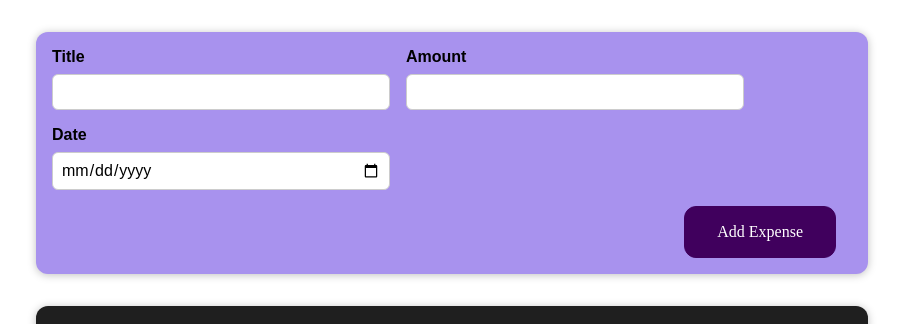
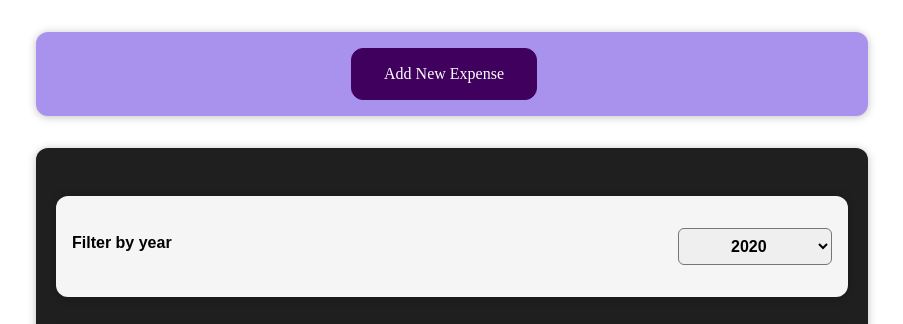
Before and after one commit to robcrusoe/react-een, a React (Create React App) app: page / in a window 1280 px wide. Shown: the top 324 px of the page, without its empty margins (188-1091 px from the left). Built offline with nearby package versions, Linux system fonts and the light colour scheme.

Commit message:
Some structural and conditional changes

```diff
--- a/src/components/NewExpense/ExpenseForm.js
+++ b/src/components/NewExpense/ExpenseForm.js
@@ -87,6 +87,7 @@
             </div>
 
             <div className='new-expense__actions'>
+                <button type='button' onClick={props.onCancel}>Cancel</button>
                 <button type='submit'>Add Expense</button>
             </div>
         </form>
--- a/src/components/NewExpense/NewExpense.js
+++ b/src/components/NewExpense/NewExpense.js
@@ -1,7 +1,11 @@
+import { useState } from 'react';
+
 import './NewExpense.css';
 import ExpenseForm from './ExpenseForm';
 
 const NewExpense = (props) => {
+
+    const [isEditing, setIsEditing] = useState(false);
 
     const saveExpenseDataHandler = (enteredExpenseData) => {
         const expenseData = {
@@ -15,10 +19,22 @@
         props.onAddExpense(expenseData);
     };
 
+    const startEditingHandler = () => {
+        setIsEditing(true);
+    };
+
+    const stopEditingHandler = () => {
+        setIsEditing(false);
+    };
+
     return (
         <div className='new-expense'>
             {/* `props` can only be passed from parent to child */}
-            <ExpenseForm onSaveExpenseData={saveExpenseDataHandler} />
+            {!isEditing
+                ?
+                <button type='button' onClick={startEditingHandler}>Add New Expense</button>
+                :
+                <ExpenseForm onCancel={stopEditingHandler} onSaveExpenseData={saveExpenseDataHandler} />}
         </div>
     );
 };
```
